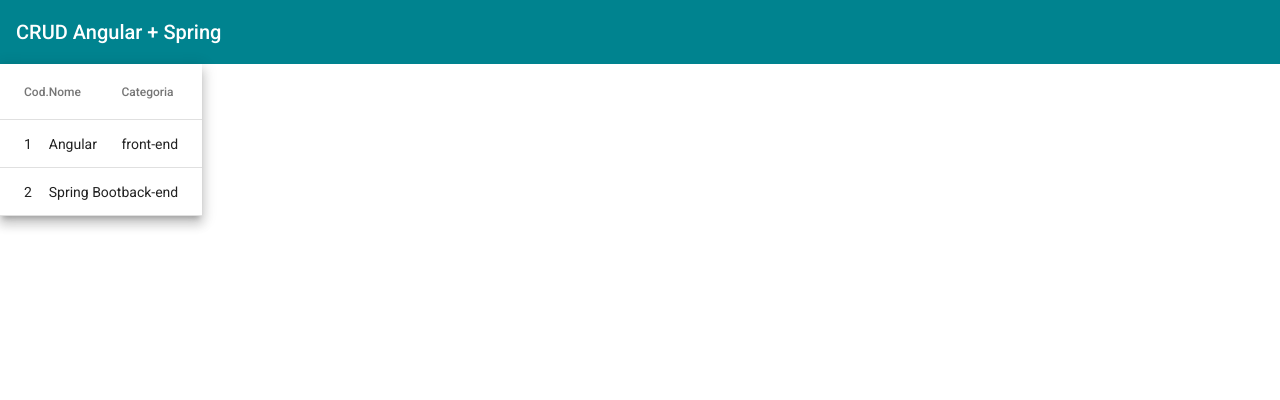
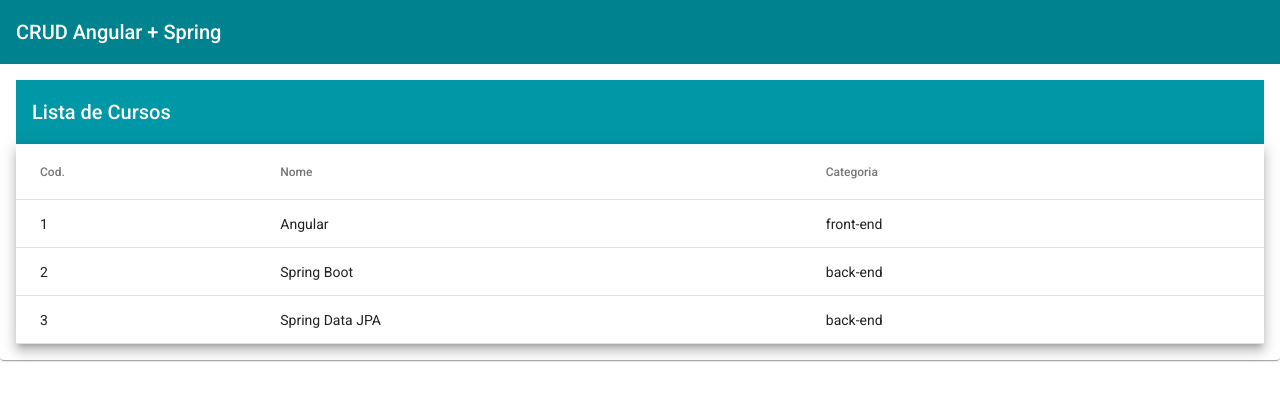
Before and after one commit to vinnyparker/angular-spring, an Angular app in the folder crud-angular/: page /courses in a window 1280 px wide. Shown: the top 400 px of the page. Built offline with nearby package versions, Linux system fonts and the light colour scheme.

Commit message:
Ajustes no css da table; organizacao dos imports do material

```diff
--- a/crud-angular/src/app/courses/courses.module.ts
+++ b/crud-angular/src/app/courses/courses.module.ts
@@ -1,9 +1,9 @@
 import { CommonModule } from '@angular/common';
 import { NgModule } from '@angular/core';
-import { MatTableModule } from '@angular/material/table';
 
 import { CoursesRoutingModule } from './courses-routing.module';
 import { CoursesComponent } from './courses/courses.component';
+import { AppMaterialModule } from "../shared/app-material/app-material.module";
 
 
 @NgModule({
@@ -13,7 +13,7 @@
   imports: [
     CommonModule,
     CoursesRoutingModule,
-    MatTableModule
+    AppMaterialModule
   ]
 })
 export class CoursesModule { }
--- a/crud-angular/src/app/courses/courses/courses.component.html
+++ b/crud-angular/src/app/courses/courses/courses.component.html
@@ -1,3 +1,7 @@
+
+<!--card da table-->
+<mat-card>
+  <mat-toolbar color ="primary">Lista de Cursos </mat-toolbar>
 <table mat-table [dataSource]="coursesDataSource" class="mat-elevation-z8">
 
   <!-- id Column -->
@@ -21,3 +25,4 @@
   <tr mat-header-row *matHeaderRowDef="displayedColumns"></tr>
   <tr mat-row *matRowDef="let row; columns: displayedColumns;"></tr>
 </table>
+</mat-card>
--- a/crud-angular/src/app/courses/courses/courses.component.scss
+++ b/crud-angular/src/app/courses/courses/courses.component.scss
@@ -0,0 +1,6 @@
+table {
+  width: 100%;
+}
+.mat-toolbar.mat-primary {
+  background: #0097A7;
+}
--- a/crud-angular/src/app/courses/courses/courses.component.ts
+++ b/crud-angular/src/app/courses/courses/courses.component.ts
@@ -10,7 +10,8 @@
 
   coursesDataSource: Course[] = [
     { _id: 1, name: 'Angular', category:'front-end'},
-    { _id: 2, name: 'Spring Boot', category:'back-end'}
+    { _id: 2, name: 'Spring Boot', category:'back-end'},
+    { _id: 3, name: 'Spring Data JPA', category:'back-end'}
   ];
   displayedColumns = ['_id','name','category'];
 
--- /dev/null
+++ b/crud-angular/src/app/shared/app-material/app-material.module.ts
@@ -0,0 +1,13 @@
+import {NgModule} from '@angular/core';
+import {MatTableModule} from '@angular/material/table';
+import {MatCardModule} from '@angular/material/card';
+import {MatToolbarModule} from '@angular/material/toolbar';
+
+@NgModule({
+  exports: [
+    MatTableModule,
+    MatCardModule,
+    MatToolbarModule],
+})
+export class AppMaterialModule {
+}
--- a/crud-angular/src/styles.scss
+++ b/crud-angular/src/styles.scss
@@ -5,6 +5,7 @@
 $custom-app-primary: mat-palette($mat-cyan,800);
 $custom-app-secondary: mat-palette($mat-indigo, A200, A400, 700);
 $custom-app-warn: mat-palette($mat-red);
+$custom-second-toolbar: mat-palette($mat-cyan,600);
 
 $custom-theme: mat-light-theme($custom-app-primary,$custom-app-secondary,$custom-app-warn);
 
```
